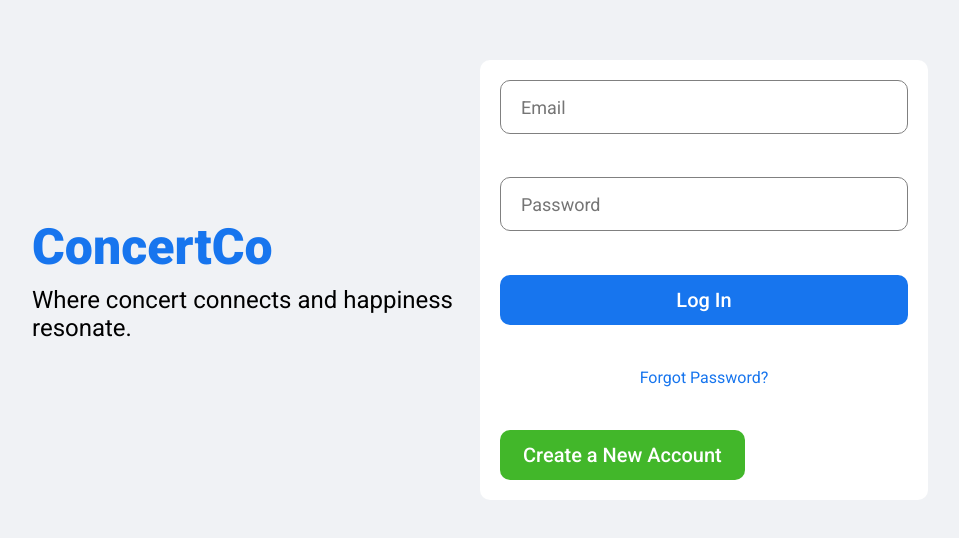
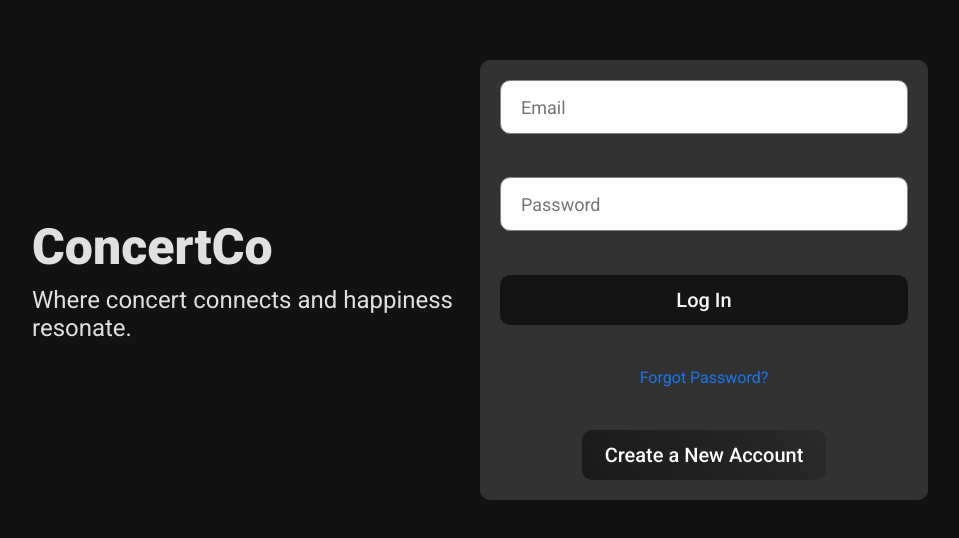
Before and after one commit to BySamm/ConcertCo, a React (Create React App) app in the folder front/: page / in a window 1280 px wide. Shown: the part 120-658 px from the top of the page, without its empty margins (160-1119 px from the left). Built offline with nearby package versions, Linux system fonts and the light colour scheme.

Commit message:
Additional fixes

```diff
--- a/front/src/components/rightbar/Rightbar.jsx
+++ b/front/src/components/rightbar/Rightbar.jsx
@@ -50,11 +50,11 @@ export default function Rightbar({ user }) {
         <div className="birthdayContainer">
           <img className="birthdayImg" src="assets/gift.png" alt="" />
           <span className="birthdayText">
-            <b>Pola Foster</b> and <b>3 other friends</b> have a birhday today.
+            <b>Meet</b> with <b>mingle</b> is the next event.
           </span>
         </div>
         <img className="rightbarAd" src="assets/ad.png" alt="" />
-        <h4 className="rightbarTitle">Online Friends</h4>
+        <h4 className="rightbarTitle">Online Fans</h4>
         <ul className="rightbarFriendList">
           {Users.map((u) => (
             <Online key={u.id} user={u} />
--- a/front/src/components/share/Share.jsx
+++ b/front/src/components/share/Share.jsx
@@ -51,11 +51,13 @@ export default function Share() {
             }
             alt=""
           />
+          <div className="shareInputField">
           <input
             placeholder={"What's in your mind " + user.username + "?"}
             className="shareInput"
             ref={desc}
           />
+          </div>
         </div>
         <hr className="shareHr" />
         {file && (
--- a/front/src/dummyData.js
+++ b/front/src/dummyData.js
@@ -1,9 +1,9 @@
 export const Users = [
-  {
-    id:1,
-    profilePicture: "person/1.jpeg",
-    username: "Safak Kocaoglu",
-  },
+  // {
+  //   id:1,
+  //   profilePicture: "person/1.jpeg",
+  //   username: "Safak Kocaoglu",
+  // },
   {
     id:2,
     profilePicture: "person/2.jpeg",
@@ -29,11 +29,11 @@ export const Users = [
     profilePicture: "person/6.jpeg",
     username: "Shirley Beauchamp",
   },
-  {
-    id:7,
-    profilePicture: "person/7.jpeg",
-    username: "Travis Bennett",
-  },
+  // {
+  //   id:7,
+  //   profilePicture: "person/7.jpeg",
+  //   username: "Travis Bennett",
+  // },
   {
     id:8,
     profilePicture: "person/8.jpeg",
@@ -44,11 +44,11 @@ export const Users = [
     profilePicture: "person/9.jpeg",
     username: "Gary Duty",
   },
-  {
-    id:10,
-    profilePicture: "person/10.jpeg",
-    username: "Safak Kocaoglu",
-  },
+  // {
+  //   id:10,
+  //   profilePicture: "person/10.jpeg",
+  //   username: "Safak Kocaoglu",
+  // },
 ];
 
 export const Posts = [
--- a/front/src/index.css
+++ b/front/src/index.css
@@ -1,30 +1,39 @@
 /*--------------------------------------------------------------
 # General
 --------------------------------------------------------------*/
-/* body {
-  font-family: "Arial", sans-serif;
-  color: whitesmoke;
-  background-color: black;
+body {
+    background-color: #121212;
+    color: #E0E0E0;
 }
 
 a {
-  color: #47b2e4;
-  text-decoration: none;
+    color: #6aa4be;
 }
 
 a:hover {
-  color: #73c5eb;
-  text-decoration: none;
+    color: #73c5eb;
 }
 
-h1,
-h2,
-h3,
-h4,
-h5,
-h6 {
-  font-family: "Arial", sans-serif;
-} */
+header, footer, .card {
+    background-color: #1c1c1c;
+    border: 1px solid #333333;
+    box-shadow: 0 4px 8px rgba(0, 0, 0, 0.5);
+}
+
+.card {
+    padding: 20px;
+    margin: 10px;
+}
+
+.secondary-text {
+    color: #B0B0B0;
+}
+
+.divider {
+    border-top: 1px solid #444444;
+}
+
+
 
 /*--------------------------------------------------------------
 # Home
@@ -40,10 +49,11 @@ h6 {
 .login {
     width: 100vw;
     height: 100vh;
-    background-color: #3662a5;
+    background-color: #121212;
     display: flex;
     align-items: center;
     justify-content: center;
+    color: #E0E0E0;
   }
 
   .loginWrapper {
@@ -63,7 +73,7 @@ h6 {
   .loginLogo {
     font-size: 50px;
     font-weight: 800;
-    color: #3a3b3b;
+    color: #E0E0E0;
     margin-bottom: 10px;
   }
 
@@ -74,7 +84,7 @@ h6 {
   .loginBox{
       height: 300px;
       padding: 20px;
-      background-color: rgb(233, 127, 127);
+      background-color: rgb(51, 50, 50);
       border-radius: 10px;
       display: flex;
       flex-direction: column;
@@ -97,8 +107,8 @@ h6 {
       height: 50px;
       border-radius: 10px;
       border: none;
-      background-color: #4c4d4e;
-      color: rgb(17, 8, 8);
+      background-color: #141414;
+      color: whitesmoke;
       font-size: 20px;
       font-weight: 500;
       cursor: pointer;
@@ -114,16 +124,24 @@ h6 {
 
   .loginForgot{
       text-align: center;
-      color: #1775ee;
+      color: #6397da;
+  }
+
+  .registerAlign {
+    display: flex;
+    justify-content: center;
+    align-items: center;
+    text-decoration: none;
+
   }
 
   .loginRegisterButton{
       width: 60%;
-      align-self: center;
       height: 50px;
+      align-self: left;
       border-radius: 10px;
       border: none;
-      background-color: #42b72a;
+      background: linear-gradient(50deg, #1a1a1a, #2a2a2a);
       color: white;
       font-size: 20px;
       font-weight: 500;
@@ -191,7 +209,7 @@ h6 {
 .login {
     width: 100vw;
     height: 100vh;
-    background-color: #f0f2f5;
+    background-color: #121212;
     display: flex;
     align-items: center;
     justify-content: center;
@@ -214,7 +232,7 @@ h6 {
   .loginLogo {
     font-size: 50px;
     font-weight: 800;
-    color: #1775ee;
+    color: #E0E0E0;
     margin-bottom: 10px;
   }
 
@@ -225,7 +243,7 @@ h6 {
   .loginBox{
       height: 400px;
       padding: 20px;
-      background-color: white;
+      background-color: rgb(51, 50, 50);
       border-radius: 10px;
       display: flex;
       flex-direction: column;
@@ -248,8 +266,8 @@ h6 {
       height: 50px;
       border-radius: 10px;
       border: none;
-      background-color: #1775ee;
-      color: white;
+      background-color: #141414;
+      color: whitesmoke;
       font-size: 20px;
       font-weight: 500;
       cursor: pointer;
@@ -260,13 +278,21 @@ h6 {
       color: #1775ee;
   }
 
+  .registerAlign {
+    display: flex;
+    justify-content: center;
+    align-items: center;
+    text-decoration: none;
+
+  }
+
   .loginRegisterButton{
       width: 60%;
       align-self: center;
       height: 50px;
       border-radius: 10px;
       border: none;
-      background-color: #42b72a;
+      background: linear-gradient(50deg, #1a1a1a, #2a2a2a);
       color: white;
       font-size: 20px;
       font-weight: 500;
@@ -562,14 +588,23 @@ box-shadow: inset 0px 0px 12px 1px rgba(94,91,94,1);
     border-radius: 50%;
     object-fit: cover;
     margin-right: 10px;
+
+  }
+
+  .shareInputField {
+    width: 90%;
+    height: 30px;
+    background-color: white;
+    border-radius: 10px;
+    display: flex;
+    align-items: center;
   }
 
   .shareInput {
-    border-radius: 5px;
-    width: 80%;
-    height: 20%;
-    background-color: #f1eded;
-    color: white;
+    width: 89%;
+    color: rgb(8, 8, 8);
+    border: none;
+    padding-left: 10px;
   }
 
   .shareInput:focus {
@@ -627,6 +662,7 @@ box-shadow: inset 0px 0px 12px 1px rgba(94,91,94,1);
   .shareImg{
     width: 100%;
     object-fit: cover;
+    padding-right: 20px;
   }
 
   .shareCancelImg{
@@ -760,7 +796,8 @@ box-shadow: inset 0px 0px 12px 1px rgba(94,91,94,1);
   }
 
   .topbarLink {
-    margin-right: 10px;
+
+    margin-right: 15px;
     font-size: 14px;
     cursor: pointer;
   }
@@ -778,7 +815,7 @@ box-shadow: inset 0px 0px 12px 1px rgba(94,91,94,1);
   .topbarIconBadge {
     width: 15px;
     height: 15px;
-    background-color: red;
+    background-color: rgb(214, 37, 37);
     border-radius: 50%;
     color: white;
     position: absolute;
@@ -990,10 +1027,11 @@ box-shadow: inset 0px 0px 12px 1px rgba(94,91,94,1);
   padding: 10px;
   cursor: pointer;
   margin-top: 20px;
+  border-radius: 5px;
 }
 
 .conversation:hover {
-  background-color: rgb(245, 243, 243);
+  background-color: rgba(255, 255, 255, 0.03);
 }
 
 .conversationImg {
--- a/front/src/pages/login/Login.jsx
+++ b/front/src/pages/login/Login.jsx
@@ -1,9 +1,9 @@
 import { useContext, useRef } from "react";
 import { loginCall } from "../../apiCalls";
 import { AuthContext } from "../../context/AuthContext";
-import CircularProgress from '@mui/material/CircularProgress';
+//import CircularProgress from '@mui/material/CircularProgress';
 import { useHistory } from "react-router";
-import { Link } from 'react-router-dom'
+//import { Link } from 'react-router-dom'
 
 
 export default function Login() {
@@ -50,22 +50,24 @@ export default function Login() {
               ref={password}
             />
             <button className="loginButton" type="submit" disabled={isFetching}>
-              {isFetching ? (
+              {/* {isFetching ? (
                 <CircularProgress color="white" size="20px" />
               ) : (
                 "Log In"
-              )}
+              )} */}
+              Log In
             </button>
             <span className="loginForgot">Forgot Password?</span>
-            <Link to="/register">
+
               <button className="loginRegisterButton">
-                {isFetching ? (
+                {/* {isFetching ? (
                   <CircularProgress color="white" size="20px" />
                 ) : (
                  "Create a New Account"
-                )}
+                )} */}
+                Create a New Account
               </button>
-            </Link>
+
           </form>
         </div>
       </div>
--- a/front/src/pages/messenger/Messenger.jsx
+++ b/front/src/pages/messenger/Messenger.jsx
@@ -105,7 +105,8 @@ export default function Messenger() {
       <div className="messenger">
         <div className="chatMenu">
           <div className="chatMenuWrapper">
-            <input placeholder="Search for friends" className="chatMenuInput" />
+            <h3>Chats</h3>
+            {/* <input placeholder="Search for friends" className="chatMenuInput" /> */}
             {conversations.map((c) => (
               <div onClick={() => setCurrentChat(c)}>
                 <Conversation conversation={c} currentUser={user} />
--- a/front/src/pages/register/Register.jsx
+++ b/front/src/pages/register/Register.jsx
@@ -71,7 +71,7 @@ export default function Register() {
             <button className="loginButton" type="submit">
               Sign Up
             </button>
-            <Link to="/login">
+            <Link to="/login" className="registerAlign">
               <button className="loginRegisterButton">Log into Account</button>
             </Link>
           </form>
```
Also changed, not shown: front/src/components/sidebar/Sidebar.jsx (+11 -22 lines), front/src/components/closeFans/CloseFans.jsx (renamed from front/src/components/closeFriend/CloseFriend.jsx).
